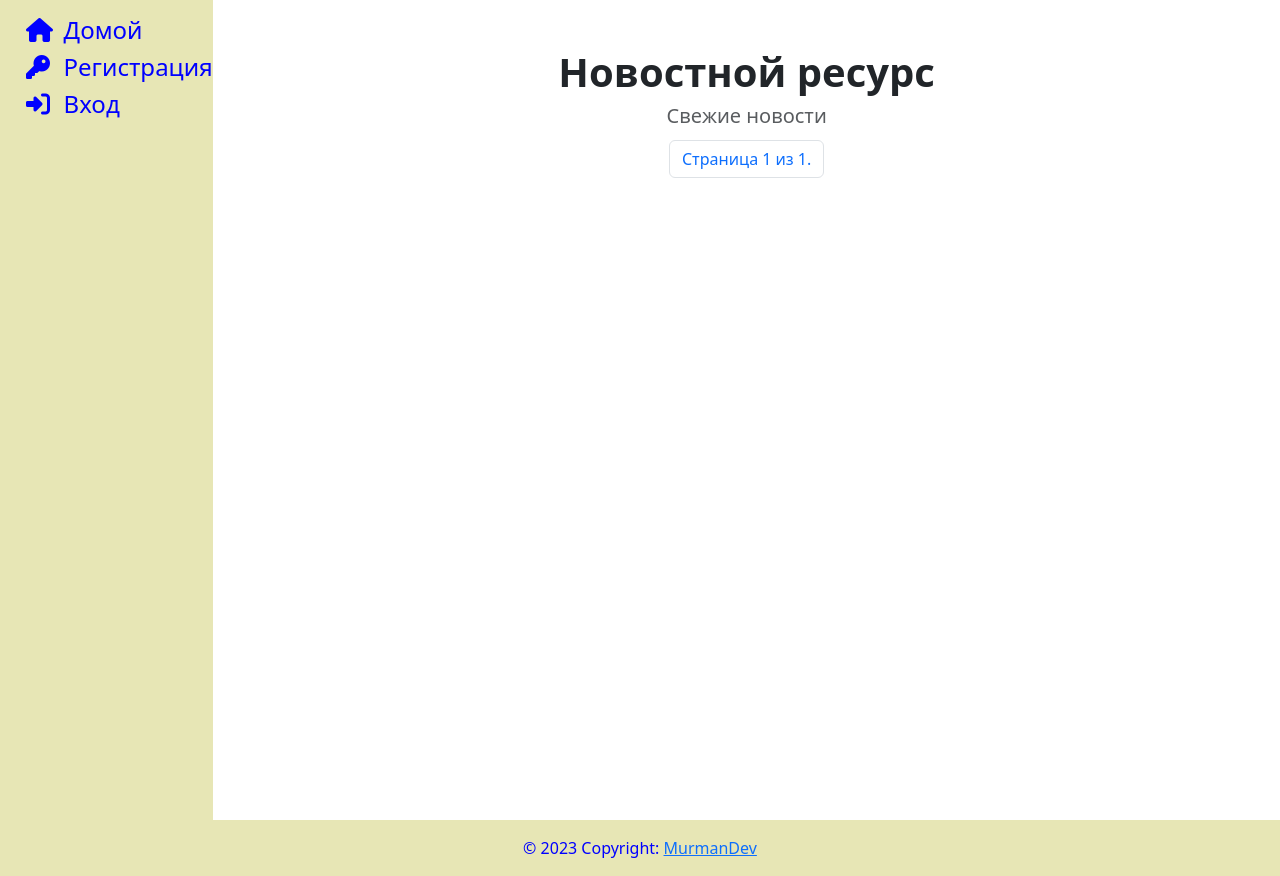
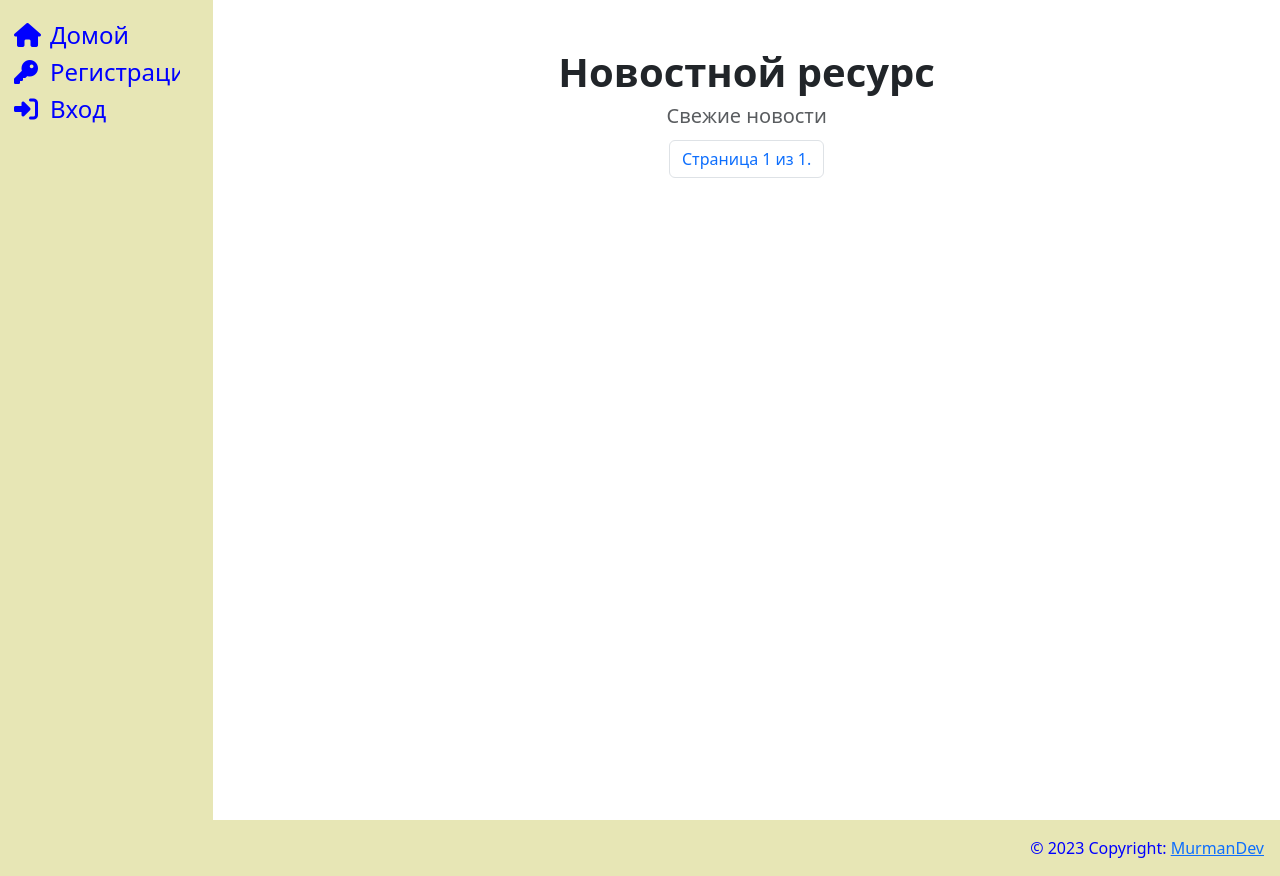
Before and after one commit to murmandev/dz-rtk, a Django app: page / in a window 1280 px wide. Run offline with Django 4.2, Linux system fonts and the light colour scheme; data that the repository does not hold is empty; some libraries are stand-ins or nearby versions.

Commit message:
Закрепил меню, сделал подсветку при наведении

```diff
--- a/core/static/core/css/core.css
+++ b/core/static/core/css/core.css
@@ -7,3 +7,18 @@
 .colnav {
     color: blue;
 }
+
+.menu_fixed {
+    height: 100%; /* Full-height: remove this if you want "auto" height */
+    width: 180px; /* Set the width of the sidebar */
+    position: fixed; /* Fixed Sidebar (stay in place on scroll) */
+    z-index: 1; /* Stay on top */
+    top: 0; /* Stay at the top */
+    left: 0;
+    overflow-x: hidden; /* Disable horizontal scroll */
+    padding-top: 5px;
+}
+
+.menu_fixed a:hover {
+    color: #851515;
+}
--- a/core/templates/core/base.html
+++ b/core/templates/core/base.html
@@ -13,7 +13,7 @@
         <div class="container-fluid">
             <div class="row" style="height: 100vh;">
                 <div class="col-2" style="background-color: rgb(231, 230, 181);">
-                    <div class="container my-3">
+                    <div class="container my-3 menu_fixed">
                         {% include 'core/nav.html' %}
                     </div>
                 </div>
--- a/core/templates/core/detail.html
+++ b/core/templates/core/detail.html
@@ -3,8 +3,10 @@
 {% block content %}
 
 <div class="row">
-    <div class="col-md-6 col-12 mx-md-auto mb-3 pb-2 mx-3">
-        <h1>{{ object.title }}</h1>
+    <div class="col-md-6 col-12 mx-md-auto mb-3 pb-2 mx-3 my-3">
+        <h1 class="text-center">{{ object.title }}</h1>
+
+        <img src="{{ object.image.url }}" class="card-img-top" alt="Что то пошло не так, изображения нет!">
 
         <div class="row">
             <div class="col-10">
--- a/core/templates/core/footer.html
+++ b/core/templates/core/footer.html
@@ -1,7 +1,7 @@
 
         <footer class="text-center text-lg-start" >
 
-          <div class="text-center p-3 col-12 colnav" style="background-color:  rgb(231, 230, 181);">
+          <div class="text-end p-3 col-12 colnav" style="background-color:  rgb(231, 230, 181);">
             © 2023 Copyright:
             <a href="#">MurmanDev </a>
           </div>
--- a/core/templates/core/nav.html
+++ b/core/templates/core/nav.html
@@ -1,6 +1,6 @@
 <div class="container-fluid">
     <div class="row">
-        <div class="d-xl-none col-12 text-center">
+        <div class="d-xl-none col-12">
             <h3 class="colnav"><a href="{% url 'index' %}"><i class="fa-solid fa-home"></i></a></h1>
         </div>
         <div class="d-none d-xl-block col-md-2 gx-1">
@@ -18,7 +18,7 @@
 
         {% if user.is_superuser %}
             <div class="row">
-                <div class="d-xl-none col-12 text-center">
+                <div class="d-xl-none col-12">
                     <h3 class="colnav"><a href="{% url 'featured' %}"><i class="fa-solid fa-newspaper"></i></a></h3>
                 </div>
                 <div class="d-none d-xl-block col-md-2 gx-1">
@@ -33,7 +33,7 @@
         {% endif %}
 
         <div class="row">
-            <div class="d-xl-none col-12 text-center">
+            <div class="d-xl-none col-12">
                 <h3 class="colnav"><a href="{% url 'create' %}"><i class="fa-solid fa-plus"></i></a></h3>
             </div>
             <div class="d-none d-xl-block col-md-2 gx-1">
@@ -47,7 +47,7 @@
         </div>
 
         <div class="row">
-            <div class="d-xl-none col-12 text-center">
+            <div class="d-xl-none col-12">
                 <h3 class="colnav"><a href="{% url 'logout' %}"><i class="fa fa-sign-out"></i></a></h3>
             </div>
             <div class="d-none d-xl-block col-md-2 gx-1">
@@ -60,10 +60,10 @@
             </div>
         </div>
 
-        <hr>
+        <br>
 
         <div class="row">
-            <div class="d-xl-none col-12 text-center">
+            <div class="d-xl-none col-12">
                 <h3 class="colnav"><a href="#"><i class="fa-solid fa-user"></i></a></h3>
             </div>
             <div class="d-none d-xl-block col-md-2 gx-1">
@@ -79,7 +79,7 @@
     {% else %}
 
         <div class="row">
-            <div class="d-xl-none col-12 text-center">
+            <div class="d-xl-none col-12">
                 <h3 class="colnav"><a href="{% url 'register' %}"><i class="fa-solid fa-key"></i></a></h3>
             </div>
             <div class="d-none d-xl-block col-md-2 gx-1">
@@ -93,7 +93,7 @@
         </div>
 
         <div class="row">
-            <div class="d-xl-none col-12 text-center">
+            <div class="d-xl-none col-12">
                 <h3 class="colnav"><a href="{% url 'login' %}"><i class="fa-solid fa-right-to-bracket"></i></a></h3>
             </div>
             <div class="d-none d-xl-block col-md-2 gx-1">
```
